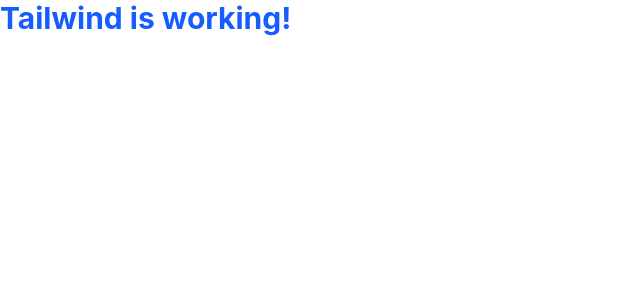
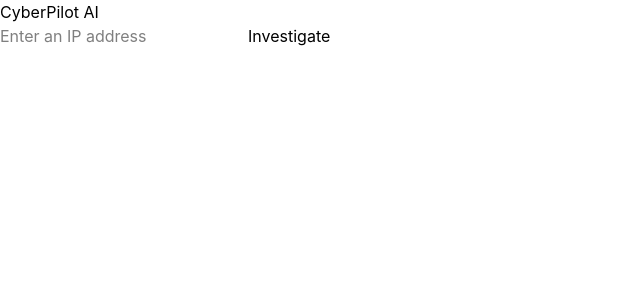
Before and after one commit to arpitasen060605/cyberpilot-ai, a React app in the folder frontend/: page / in a window 1280 px wide. Shown: the top 300 px of the page, without its empty margins (0-640 px from the left). Built offline with nearby package versions, Linux system fonts and the light colour scheme; the HTML template or start-up script is replaced by a standard one.

Commit message:
React frontend connected to backend and CORS fixed

```diff
--- a/frontend/src/App.jsx
+++ b/frontend/src/App.jsx
@@ -1,9 +1,45 @@
-function App() {
+import {useState} from 'react'
+function App(){
+  const [ip, setIp] = useState('')
+  const [result, setResult] = useState(null)
+  const [loading, setLoading] = useState(false)
+
+  const handleInvestigate = async () => {
+    setLoading(true)
+    setResult(null)
+
+    try {
+      const response = await fetch(`http://127.0.0.1:8000/investigate/ip/${ip}`)
+      const data = await response.json()
+      setResult(data)
+    } catch (error) {
+      console.error('Investigation failed:', error)
+    }finally {
+      setLoading(false)
+    }
+  }
   return (
-    <h1 className="text-3xl font-bold text-blue-600">
-      Tailwind is working!
-    </h1>
+    <div>
+      <h1>CyberPilot AI</h1>
+
+      <input
+        type="text"
+        value={ip}
+        onChange={(e) => setIp(e.target.value)}
+        placeholder="Enter an IP address"
+      />
+
+      <button onClick={handleInvestigate} disabled={loading}>
+        {loading ? 'Investigating...' : 'Investigate'}
+      </button>
+
+      {result && (
+        <div>
+          <h2>AI Summary</h2>
+          <p>{result.ai_summary}</p>
+        </div>
+      )}
+    </div>
   )
 }
-
 export default App
```
Also changed, not shown: 1 other file (tests, documents, lock files or other folders).
